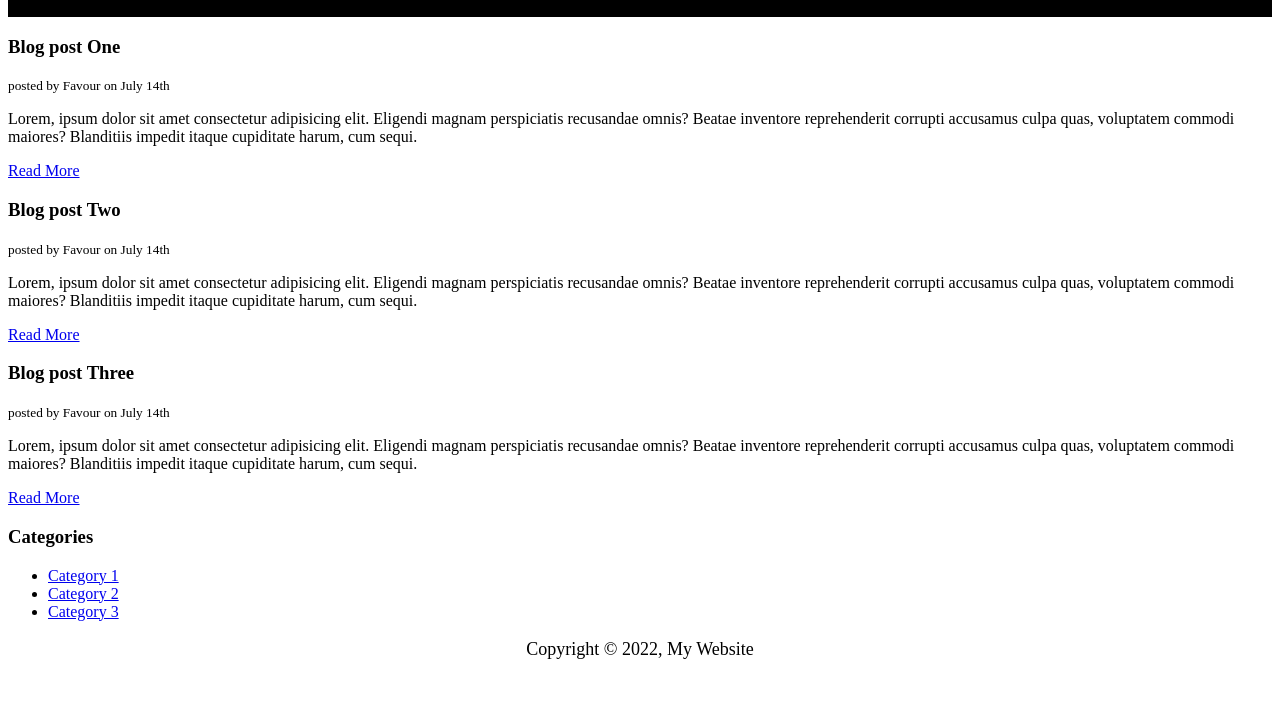
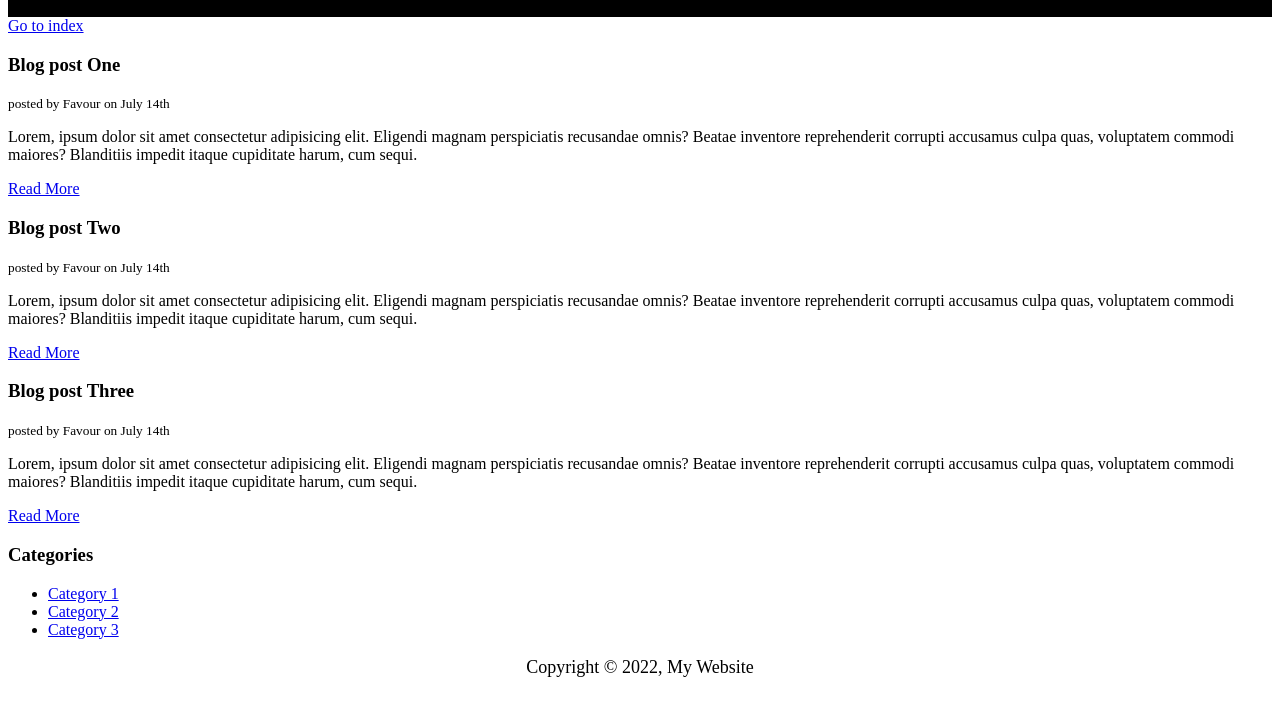
Before and after one commit to Favk/html_cheatsheet, a plain HTML site: page blog.html in a window 1280 px wide. Shown: the part 91-800 px from the top of the page. Drawn offline with Linux system fonts and the light colour scheme.

Commit message:
blog website with some css added with some info and linked to index.html

```diff
--- a/blog.html
+++ b/blog.html
@@ -24,6 +24,8 @@
     <header id="mainHeader">
         <h1>My Website</h1>
     </header>
+
+    <a href="index.html">Go to index</a>
 
     <section>
         <article class="post">
```
